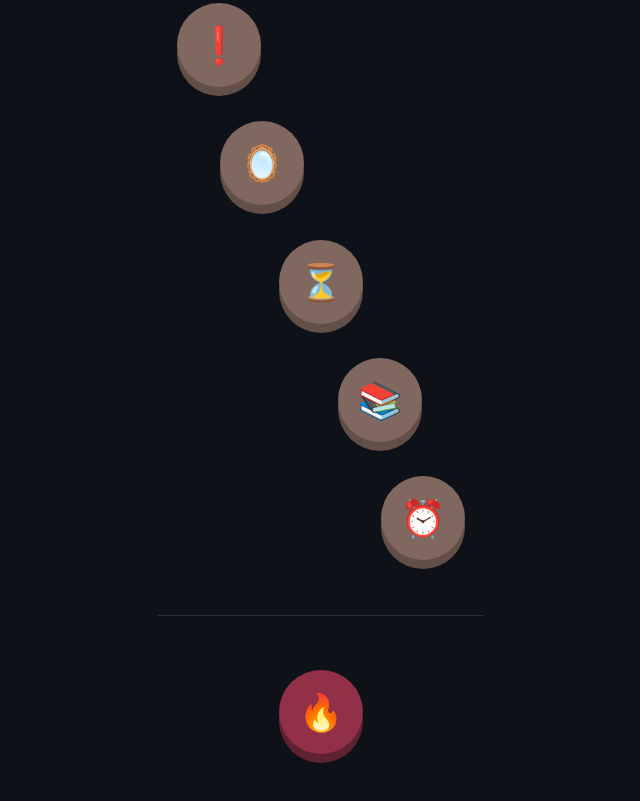
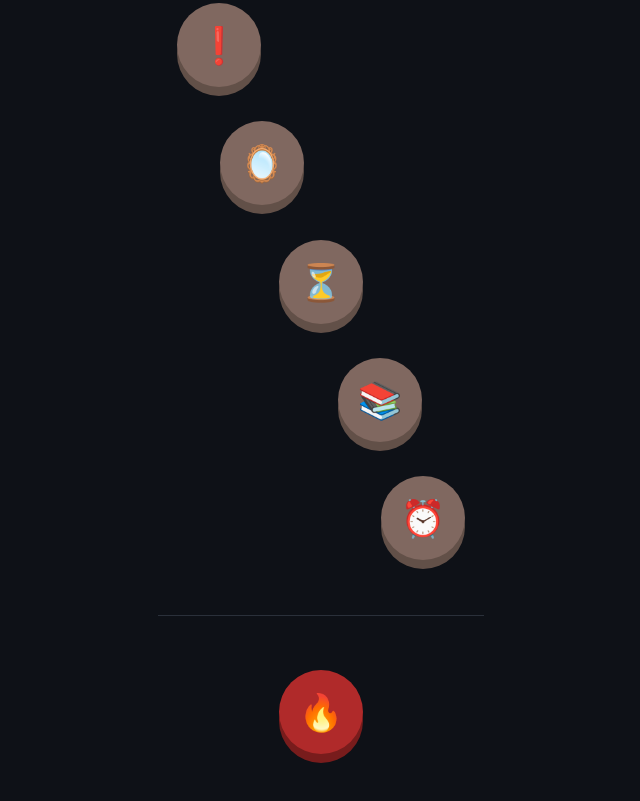
Before and after one commit to sachinchopra35/Quizlet-App, a website built with Vite: page mobile/index.html in a window 1280 px wide. Shown: the part 11070-11871 px from the top of the page, without its empty margins (319-959 px from the left). Built offline with nearby package versions, Linux system fonts and the light colour scheme; files whose address does not match are found by name.

Commit message:
Beast mode button is less pink now

```diff
--- a/mobile/src/styles.css
+++ b/mobile/src/styles.css
@@ -6,8 +6,8 @@
   --accent-soft: rgba(91, 159, 212, 0.15);
   --accent-soft-mid: rgba(91, 159, 212, 0.14);
   --accent-soft-light: rgba(91, 159, 212, 0.12);
-  --beast-face: #923048;
-  --beast-shade: #5e2230;
+  --beast-face: #b02a2a;
+  --beast-shade: #781c1c;
   --node-depth: 9px;
   --node-size: 5.25rem;
   --landmark-size: 6.5rem;
```
